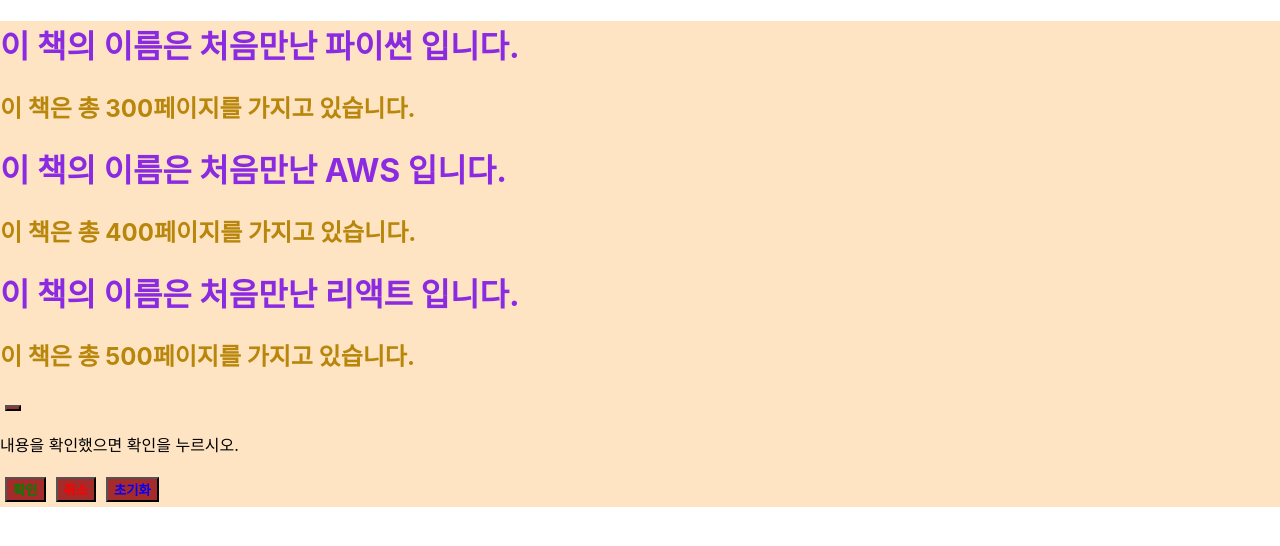
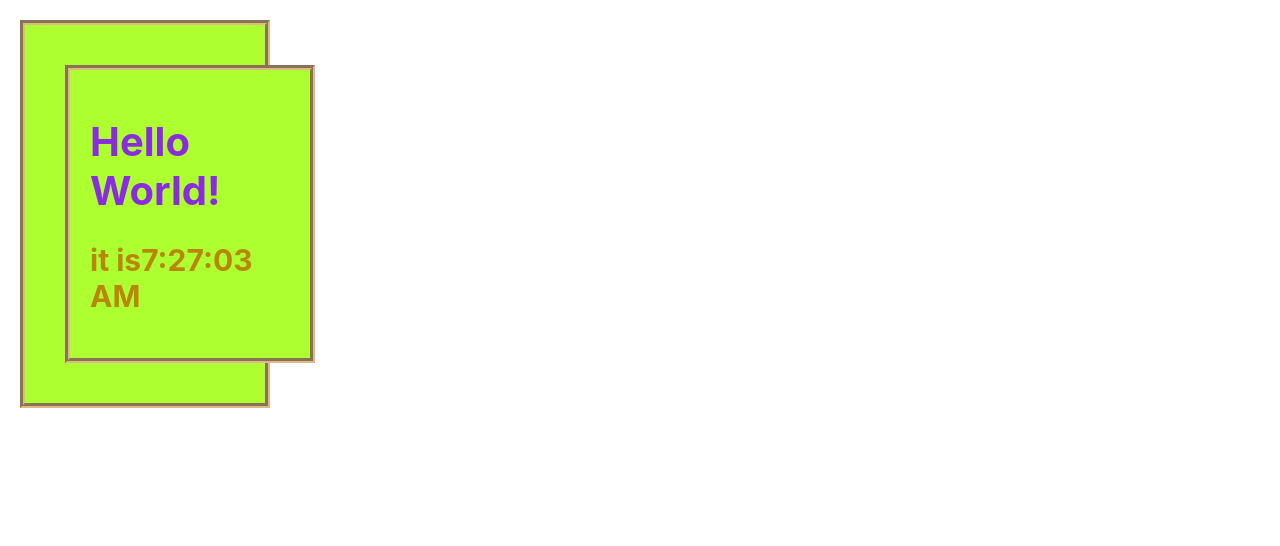
Before and after one commit to leemeem14/React2024, a React (Create React App) app: page / in a window 1280 px wide. Shown: the top 546 px of the page. Built offline with nearby package versions, Linux system fonts and the light colour scheme.

Commit message:
리액트 시계만들음

```diff
--- a/src/ch4/Button.css
+++ b/src/ch4/Button.css
@@ -1,7 +1,7 @@
 Button{
     margin: 5px;
     size: 40px;
-    background: brown;
+    background: aqua;
 }
 .bg-green{
     color: green;
--- a/src/ch4/Element.css
+++ /dev/null
@@ -1,6 +0,0 @@
-button{
-
-}
-div{
-    background-color: bisque;
-}
--- /dev/null
+++ b/src/ch4Clock/Clock.jsx
@@ -0,0 +1,10 @@
+import React from "react";
+function Clock(props){
+    return(
+        <div>
+            <h1>Hello World!</h1>
+            <h2>it is{new Date().toLocaleTimeString()}</h2>
+        </div>
+    );
+}
+export default Clock;
--- /dev/null
+++ b/src/ch4Clock/Clockstyle.css
@@ -0,0 +1,11 @@
+div{
+    border-width: 5px;
+    border-style: groove;
+    border-color: burlywood;
+    background-color: greenyellow;
+    font-size: 20px;
+    font-weight: bold;
+    padding: 20px;
+    margin: 20px;
+    width: 200px;
+}
--- a/src/index.js
+++ b/src/index.js
@@ -3,21 +3,26 @@
 import './index.css';
 import './ch4/Button.css'
 import './ch3/Book.css'
-import './ch4/Element.css'
+import './ch4Clock/Clockstyle.css'
+
 import App from './App';
 import reportWebVitals from './reportWebVitals';
 import Library from "./ch3/Library";
 import Button from "./ch4/Button";
 import ConfirmDialog from "./ch4/ConfirmDialog";
+import Clock from "./ch4Clock/Clock";
 
 const root = ReactDOM.createRoot(document.getElementById('root'));
-root.render(
-  <React.StrictMode>
-    <Library/>
-        <Button/>
-      <ConfirmDialog/>
+setInterval(()=> {
+        root.render(
+            <React.StrictMode>
+                <Clock/>
 
-  </React.StrictMode>
+            </React.StrictMode>
+
+            , 1000
+        );
+    }
 )
 
 
```
Also changed, not shown: src/ch4Clock/Tick.jsx (added, +8 -0 lines).
